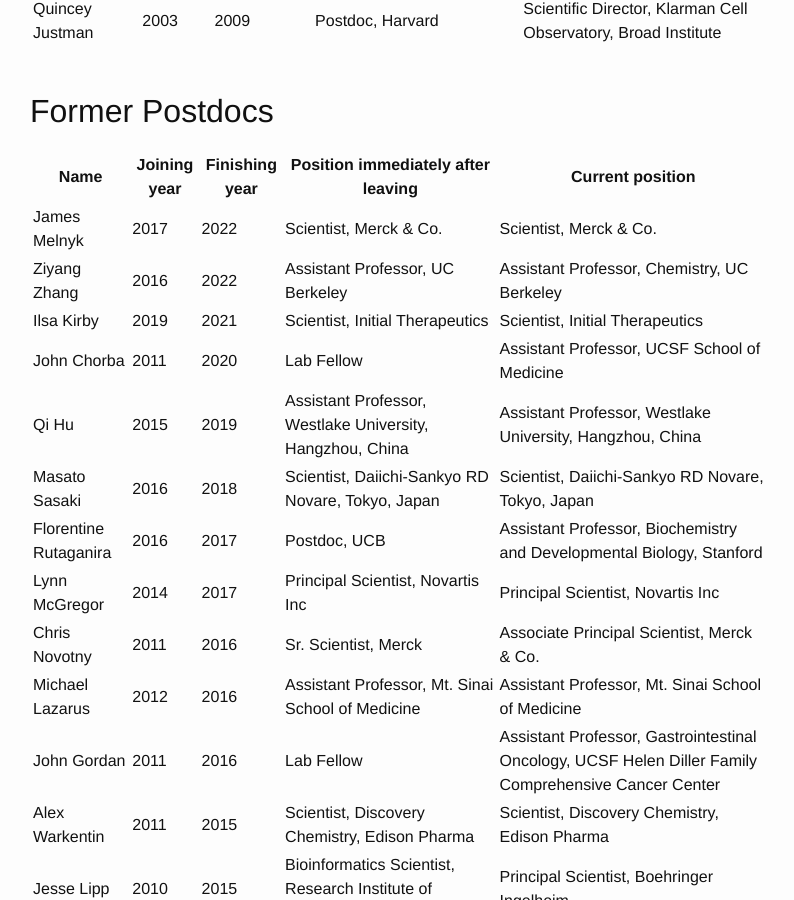
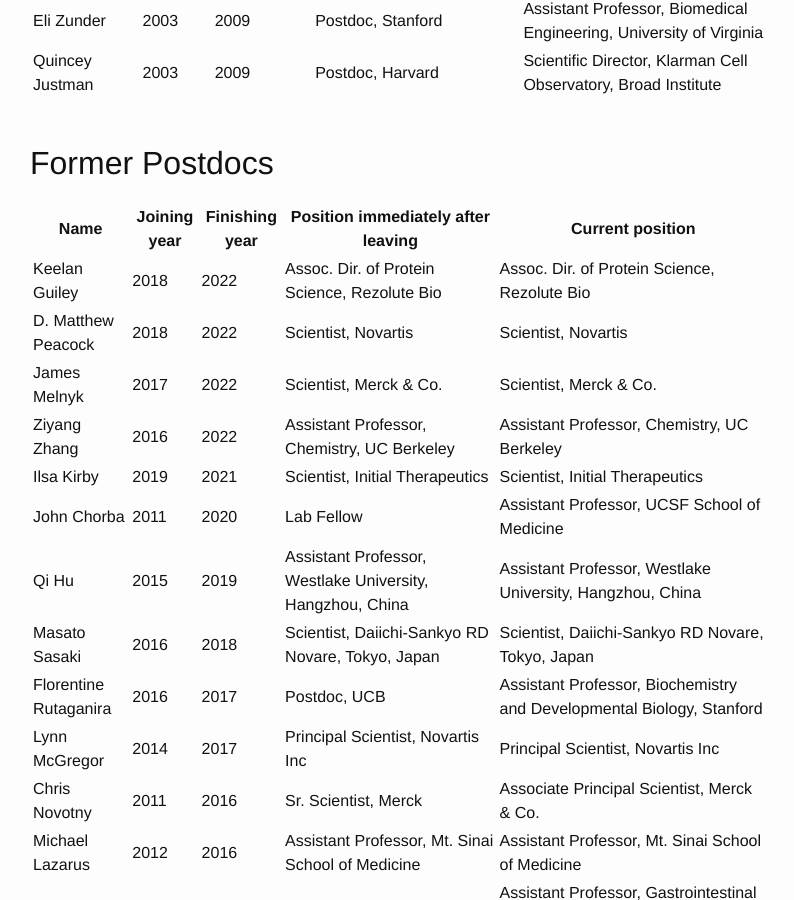
Before and after one commit to UCSF-CMP/shokat-lab, a Jekyll site: the page built from alum.md, in a window 1280 px wide and 900 px high, scrolled down 1818 px. Shown: the whole window, without its empty margins (240-1034 px from the left). Built offline with Jekyll 4.4.1, drawn with Linux system fonts in a browser that asks for light colours; nearby versions of some CDN libraries; some of the changed text lies outside the part shown.

Commit message:
edited alum page for graduations and Chimno residency

```diff
--- a/alum.md
+++ b/alum.md
@@ -9,10 +9,11 @@
 
 | Name                  | Joining year | Graduation year | Position immediately after graduation                           | Current position                                                         |
 | --------------------- | ------------ | --------------- | --------------------------------------------------------------- | ------------------------------------------------------------------------ |
+| Doug Wassarman        | 2017         | 2022            | Postdoc, Dana Farber                                            | Postdoc, Dana Farber                                                     |
 | Shizhong Dai          | 2017         | 2022            | Postdoc, Stanford                                               | Postdoc, Stanford                                                        |
 | Kevin Lou             | 2016         | 2022            | Back to medical school at UCSF                                  | Back to medical school at UCSF                                           |
 | Steven Moss           | 2015         | 2019            | Intern, National Academies of Science, Engineering and Medicine | Program Officer, National Academies of Science, Engineering and Medicine |
-| Chimno Nnadi          | 2014         | 2019            | Back to medical school at UCSF                                  | Back to medical school at UCSF                                           |
+| Chimno Nnadi          | 2014         | 2019            | Back to medical school at UCSF                                  | Resident, UCSF Psychiatry                                                |
 | Eric Gonzalez         | 2018         | 2019            | Graduated with MS                                               |                                                                          |
 | Allison Wong          | 2014         | 2018            | Back to medical school at UCSF                                  | Resident, UCSF Internal Medicine                                         |
 | Krister Barkovich     | 2013         | 2018            | Back to medical school at UCSF                                  | Resident, UCSD Radiology                                                 |
@@ -41,8 +42,10 @@
 
 | Name                  | Joining year | Finishing year | Position immediately after leaving                                          | Current position                                                                                     |
 | --------------------- | ------------ | -------------- | --------------------------------------------------------------------------- | ---------------------------------------------------------------------------------------------------- |
+| Keelan Guiley         | 2018         | 2022           | Assoc. Dir. of Protein Science, Rezolute Bio                                | Assoc. Dir. of Protein Science, Rezolute Bio                                                         |
+| D. Matthew Peacock    | 2018         | 2022           | Scientist, Novartis                                                         | Scientist, Novartis                                                                                  |
 | James Melnyk          | 2017         | 2022           | Scientist, Merck & Co.                                                      | Scientist, Merck & Co.                                                                               |
-| Ziyang Zhang          | 2016         | 2022           | Assistant Professor, UC Berkeley                                            | Assistant Professor, Chemistry, UC Berkeley                                                          |
+| Ziyang Zhang          | 2016         | 2022           | Assistant Professor, Chemistry, UC Berkeley                                 | Assistant Professor, Chemistry, UC Berkeley                                                          |
 | Ilsa Kirby            | 2019         | 2021           | Scientist, Initial Therapeutics                                             | Scientist, Initial Therapeutics                                                                      |
 | John Chorba           | 2011         | 2020           | Lab Fellow                                                                  | Assistant Professor, UCSF School of Medicine                                                         |
 | Qi Hu                 | 2015         | 2019           | Assistant Professor, Westlake University, Hangzhou, China                   | Assistant Professor, Westlake University, Hangzhou, China                                            |
```
